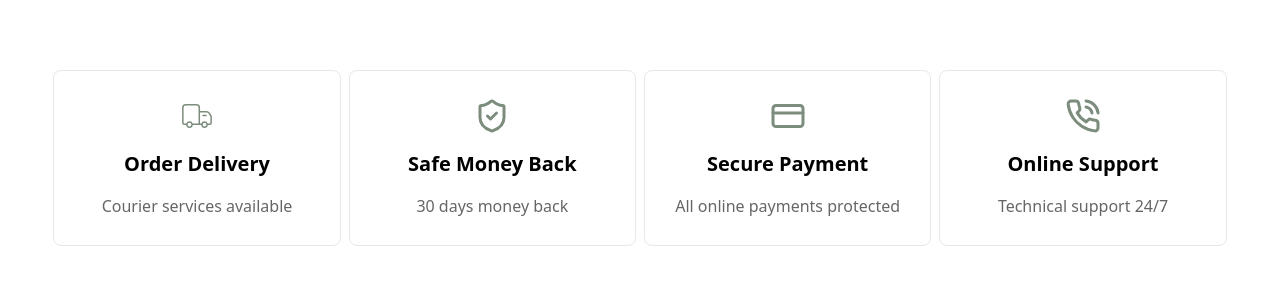
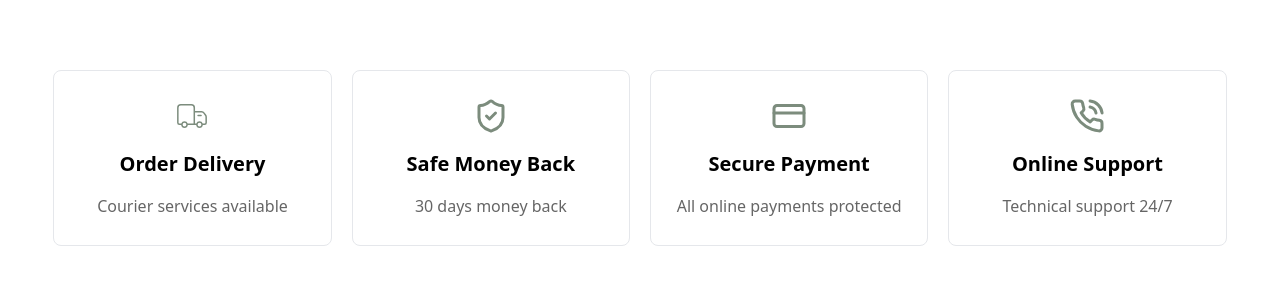
Before and after one commit to HlobisileLukhele/strawberyl-ecommerce, a React (Vite) app: page / in a window 1280 px wide. Shown: the part 823-1119 px from the top of the page. Built offline with nearby package versions, Linux system fonts and the light colour scheme; a web font is replaced by a local one.

Commit message:
ui bug fix

```diff
--- a/src/Pages/Home.jsx
+++ b/src/Pages/Home.jsx
@@ -47,7 +47,7 @@ const Home = () => {
             products={products}
        />
 
-       <div className="grid grid-cols-1 sm:grid-cols-2 gap-2 md:grid-cols-4 w-11/12 my-32 mx-auto">
+       <div className="grid grid-cols-1 sm:grid-cols-2 gap-5 md:grid-cols-4 w-11/12 my-32 mx-auto">
             <ServiceCard
                 icon={CiDeliveryTruck}
                 title="Order Delivery"
```
